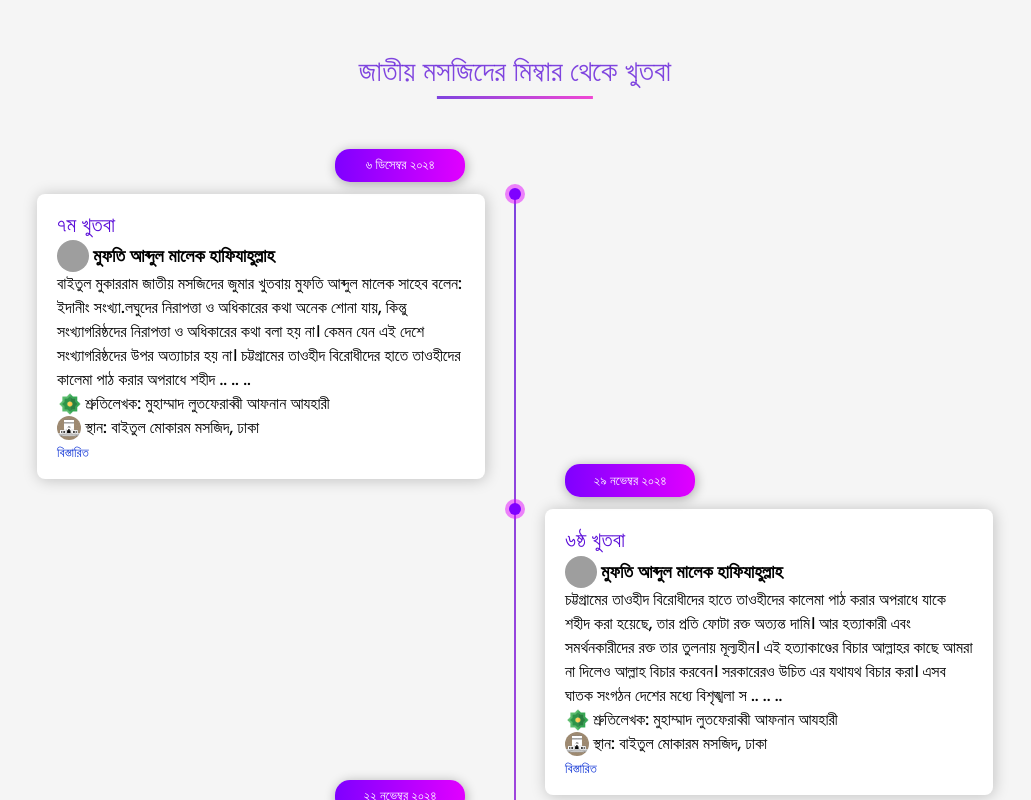
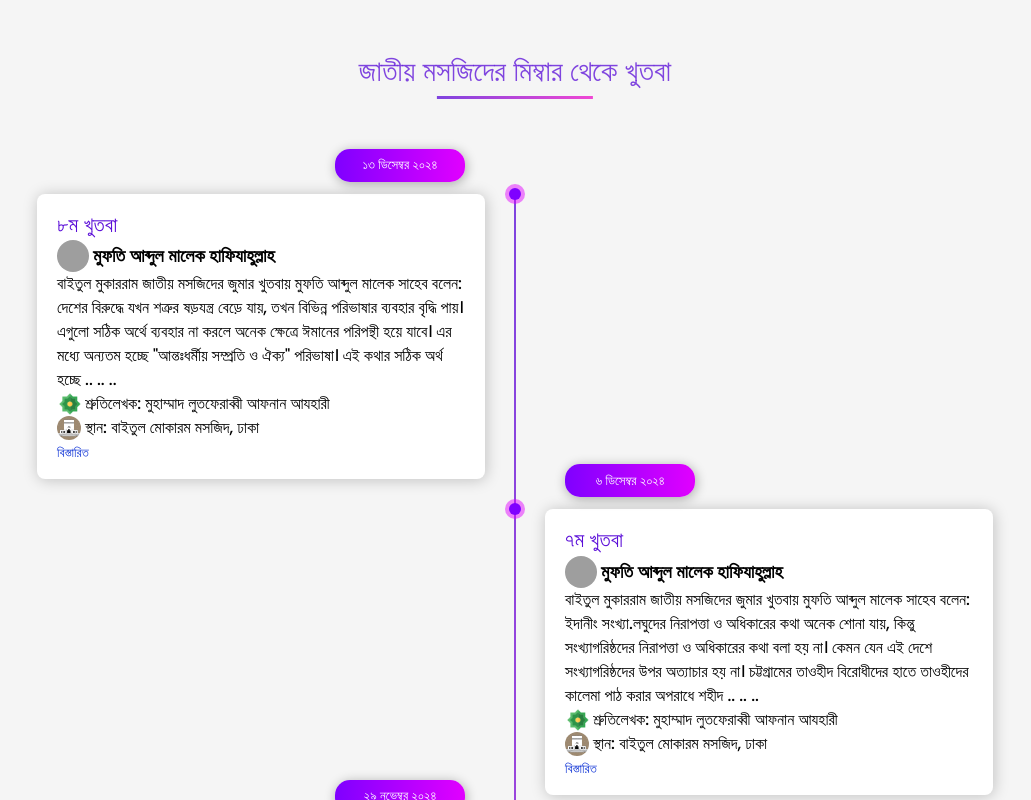
Before and after one commit to rakib3004/national-mimbar-khutbah, an Angular app: page / in a window 1280 px wide. Shown: the top 800 px of the page, without its empty margins (125-1156 px from the left). Built offline with nearby package versions, Linux system fonts and the light colour scheme; grey boxes are pictures that could not be loaded.

Commit message:
add data

```diff
--- a/src/data/baitul-mukarram.ts
+++ b/src/data/baitul-mukarram.ts
@@ -197,5 +197,22 @@ export const khutbas: Khutba[] = [
 আজকের যুগে নারীবাদীরা নারী অধিকারের নামে নারীকে পণ্যরূপে উপস্থাপন করছে। আমরা দেশের সকল পত্র-পত্রিকা টিভি চ্যানেল ও রাস্তাঘাটের বিজ্ঞাপন-বিলবোর্ডে নারীকে পণ্যরূপে উপস্থাপন করার প্রতিবাদ করছি। এসব অবিলম্বে বন্ধ করতে হবে। ইসলামে নারীর ন্যায্য অধিকার বিষয়ে সুবিন্যস্ত বিস্তারিত আলোচনা রয়েছে। আমরা এগুলোকে আল্লাহর বিধান হিসেবেই মানি। তবে এগুলো নিয়ে সংশয় সৃষ্টিকারী তথাকথিত নারীবাদীরা চাইলে আমরা তাদেরকে চ্যালেঞ্জ দিতে প্রস্তুত আছি, ইনশাআল্লাহ!`,
         speaker: "মুফতি আব্দুল মালেক হাফিযাহুল্লাহ",
         copywriter: "মুহাম্মাদ লুতফেরাব্বী আফনান আযহারী"
+    },
+    {
+        id: "20e5de2a-ebaf-432c-bab7-781b16b8bd39",
+        no: 8,
+        date: "১৩ ডিসেম্বর ২০২৪",
+        title: "৮ম খুতবা",
+        description: `বাইতুল মুকাররাম জাতীয় মসজিদের জুমার খুতবায় মুফতি আব্দুল মালেক সাহেব বলেন: দেশের বিরুদ্ধে যখন শত্রুর ষড়যন্ত্র বেড়ে যায়, তখন বিভিন্ন পরিভাষার ব্যবহার বৃদ্ধি পায়। এগুলো সঠিক অর্থে ব্যবহার না করলে অনেক ক্ষেত্রে ঈমানের পরিপন্থী হয়ে যাবে। এর মধ্যে অন্যতম হচ্ছে "আন্তঃধর্মীয় সম্প্রতি ও ঐক্য" পরিভাষা।
+এই কথার সঠিক অর্থ হচ্ছে: দেশের সকল নাগরিক ইনসাফের সাথে জুলুমের বিরুদ্ধে শান্তিপ্রিয়ভাবে সহাবস্থান করা। মুসলিম সমাজে অমুসলিমদের ধর্ম পালনে বাধা নেই। তাদেরকে ইসলাম গ্রহণের জন্য বাধ্যও করা যাবে না। তবে তাদেরকেও এই সমাজের কল্যাণকামী হতে হবে। দেশ-সমাজ বা নাগরিকদের বিরুদ্ধে কোন প্রকার ষড়যন্ত্রে লিপ্ত হওয়া যাবে না। কিন্তু এই কথার মানে যদি কেউ এভাবে বুঝে যে সকল ধর্ম সঠিক; তাহলে তার ঈমান থাকবে না।
+তিনি বলেন: সমাজে প্রচলিত আরেকটি কথা হচ্ছে, "ধর্ম যার যার উৎসব সবার"। এটি সম্পূর্ণ ভুল ও অন্যায় কথা। ইসলামের নীতি হচ্ছে, ধর্ম যার উৎসব তার।
+হাদিসে এসেছে— إن لكل قوم عيد وهذا عيدنا —প্রত্যেক জাতির নিজস্ব উৎসব রয়েছে, আর (ঈদুল ফিতর ও ঈদুল আজহা) আমাদের উৎসব। তাই " ধর্মীয় সম্প্রতি"র নামে এসব কুফুরি কাজের কোন বৈধতা নেই।
+তিনি আরও বলেন: শান্তি চুক্তির মাধ্যমে শান্তি প্রতিষ্ঠা করা যায়না। "আমান" বা শান্তি প্রতিষ্ঠার প্রধান শর্ত হচ্ছে "আমানাত" ও "ঈমান" থাকা। আমানত ও ঈমান আসবে তাকওয়াপূর্ণ জীবন ধারণের মাধ্যমে।
+এজন্য তাকওয়ার আরেকটি গুরুত্বপূর্ণ প্রকাশ ক্ষেত্র হচ্ছে আখেরাতের উপর বিশ্বাস। একজন মানুষের মধ্যে যদি আল্লাহর ভয় ও পরকালে বিচারের সম্মুখীন হওয়ার ভয় থাকে, তাহলে সে কখনোই জুলুম ও অবিচার করবে না। তাই সত্যিকার অর্থে শান্তি চাইলে রাষ্ট্রের প্রধান ব্যক্তি থেকে শুরু করে প্রতিটি নাগরিককে তাকওয়ার রঙে রঙ্গিন হতে হবে।
+এছাড়াও তিনি মিশরের আল আজহার বিশ্ববিদ্যালয়ে গবেষণারত কৃতি শিক্ষার্থী মাওলানা হাবিবুর রহমানের ইন্তেকালে শোক প্রকাশ করে বলেন, আমাদের এই তালিবুল ইলম ভাই অল্প বয়সে চলে গিয়েছেন। অনেকে বলে থাকেন অকাল মৃত্যু হয়েছে। ইসলামে অকাল মৃত্যু বলে কিছু নেই। প্রত্যেকে তার নির্ধারিত সময়েই চলে যাবে। জীবন ও মৃত্যুকে আল্লাহ সৃষ্টি করেছেন আমাদের পরীক্ষার জন্য। তাই আমাদেরকে সর্বদা ঈমান ও ইনসাফের সাথে চলতে হবে এবং সর্বপ্রকার জুলুম থেকে বিরত থাকতে হবে।
+বিশেষভাবে নারী ও শিশুদের উপর জুলুম থেকে বাচতে হবে। সমাজে অনেক পুরুষ তুচ্ছ কারণে স্ত্রীর উপর অত্যা,চার করে। যা নারী দশ মাস তার সন্তানকে গর্ভে ধারণ করে জন্ম দিয়ে তাকে বাবা ডাক শুনিয়েছেন, তার প্রতি কিভাবে অবিচার করা যায়!!?
+বিদায় হজ্জের ভাষণে রাসুলুল্লাহ সাঃ নারীদের ব্যাপারে আল্লাহকে ভয় করার নির্দেশ দিয়েছেন। নারীকে সম্মান দেয়া মুত্তাকীর পরিচয়। আল্লাহ আমাদের সবাইকে সহিহ বুঝ দান করুন। আমীন`,
+        speaker: "মুফতি আব্দুল মালেক হাফিযাহুল্লাহ",
+        copywriter: "মুহাম্মাদ লুতফেরাব্বী আফনান আযহারী"
     }
 ]
```
